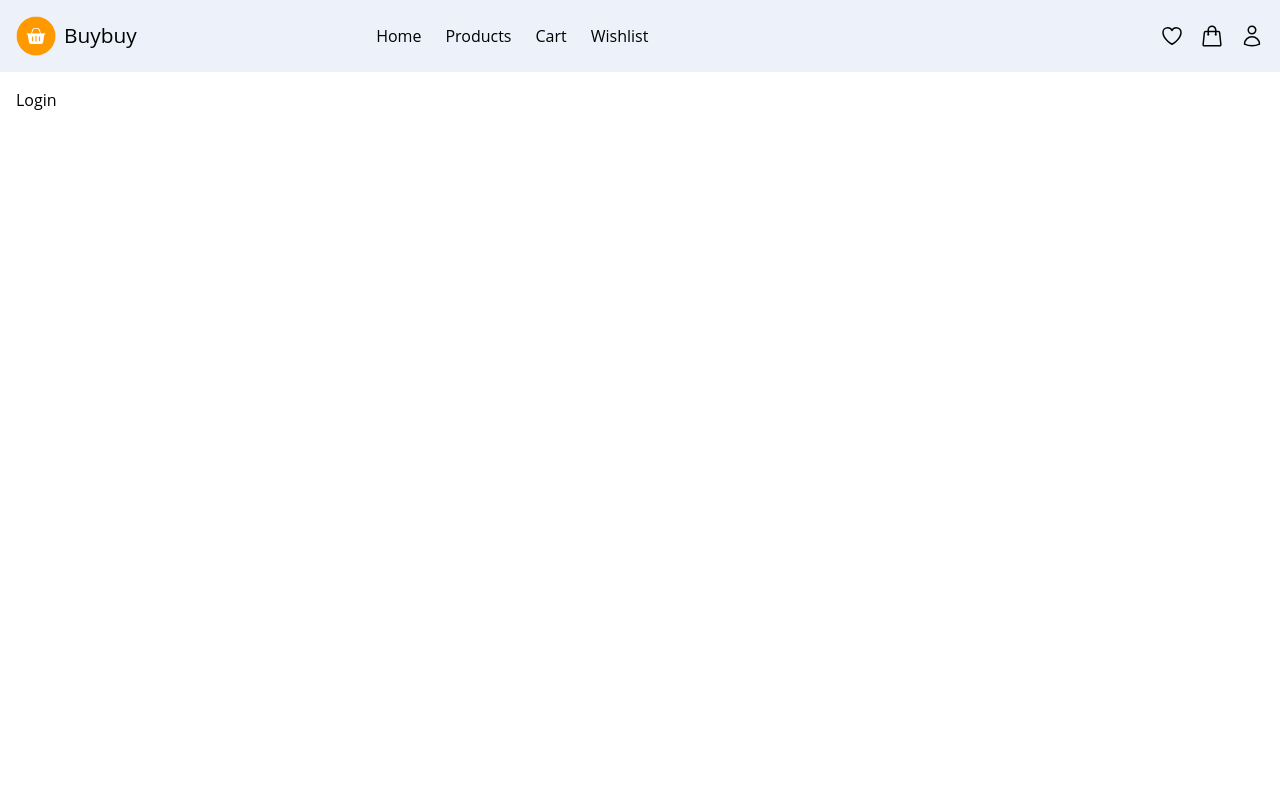
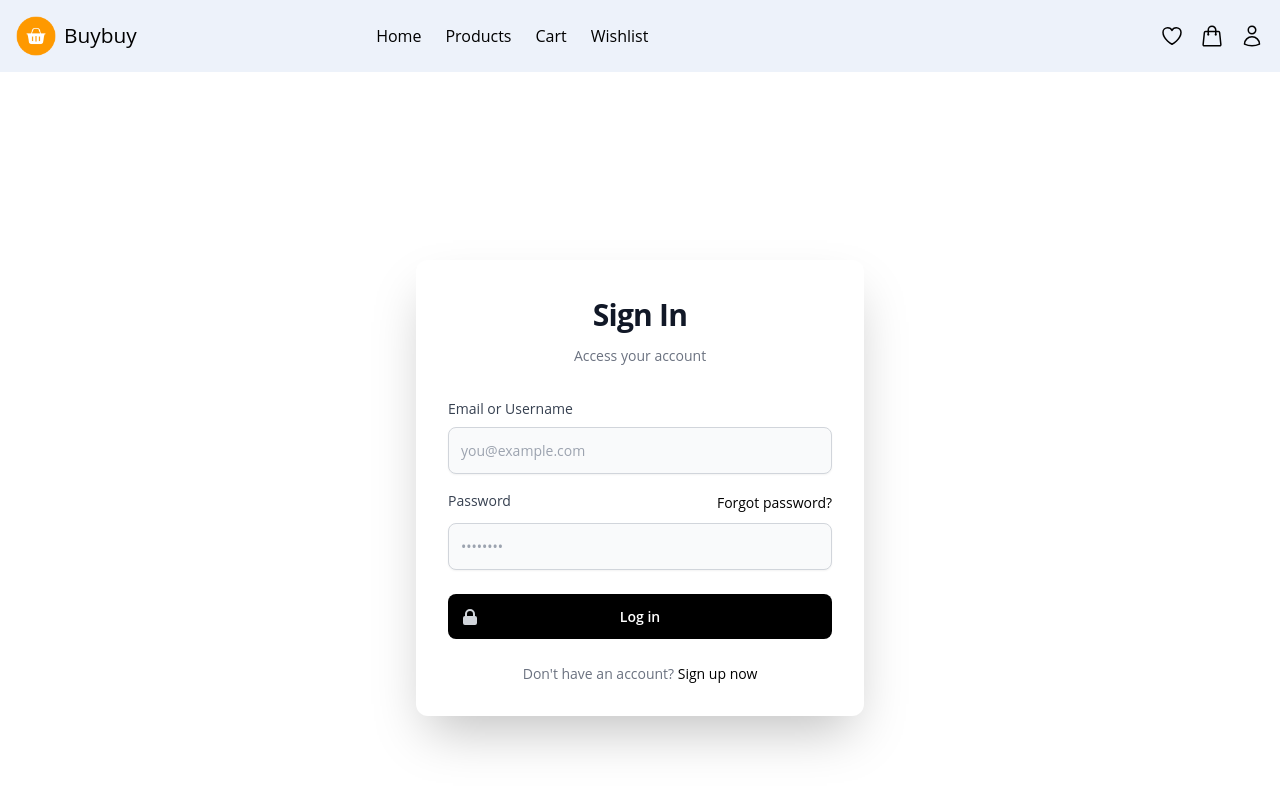
Before and after one commit to hageramadan/Ecommerce_Mearn, a React (Create React App) app: page /login in a window 1280 px wide. Shown: the top 790 px of the page. Built offline with nearby package versions, Linux system fonts and the light colour scheme.

Commit message:
login static page

```diff
--- /dev/null
+++ b/src/Pages/Login/Login.css
@@ -0,0 +1,215 @@
+@import url('https://fonts.googleapis.com/css2?family=Inter:wght@400;500;600;700&display=swap');
+
+* {
+  box-sizing: border-box;
+}
+
+body {
+  font-family: 'Inter', sans-serif;
+  margin: 0;
+  padding: 0;
+}
+
+.login-container {
+  display: flex;
+  align-items: center;
+  justify-content: center;
+  min-height: 100vh;
+  padding: 1rem;
+  /* background-color: #f7f7f7; */
+}
+
+.login-card {
+  width: 100%;
+  max-width: 28rem;
+  padding: 2rem;
+  background-color: white;
+  border-radius: 0.75rem;
+  box-shadow: 0 25px 50px -12px rgba(0, 0, 0, 0.25);
+}
+
+.login-header {
+  text-align: center;
+  margin-bottom: 2rem;
+}
+
+.login-title {
+  font-size: 1.875rem;
+  font-weight: 700;
+  letter-spacing: -0.025em;
+  color: #111827;
+  margin: 0;
+}
+
+.login-subtitle {
+  margin-top: 0.5rem;
+  font-size: 0.875rem;
+  color: #6b7280;
+  margin-bottom: 0;
+}
+
+.login-form {
+  margin-top: 2rem;
+}
+
+.form-fields {
+  display: flex;
+  flex-direction: column;
+  gap: 1rem;
+}
+
+.field-group {
+  display: flex;
+  flex-direction: column;
+}
+
+.field-label {
+  display: block;
+  font-size: 0.875rem;
+  font-weight: 500;
+  color: #374151;
+  margin-bottom: 0.25rem;
+}
+
+.password-header {
+  display: flex;
+  align-items: center;
+  justify-content: space-between;
+  margin-bottom: 0.25rem;
+}
+
+.forgot-password {
+  font-size: 0.875rem;
+}
+
+.forgot-link {
+  font-weight: 500;
+  color: #000000;
+  text-decoration: none;
+  transition: color 0.3s ease;
+}
+
+.forgot-link:hover {
+  color: rgba(0, 0, 0, 0.8);
+}
+
+.field-input-wrapper {
+  margin-top: 0.25rem;
+}
+
+.field-input {
+  appearance: none;
+  display: block;
+  width: 100%;
+  padding: 0.75rem;
+  border: 1px solid #d1d5db;
+  border-radius: 0.5rem;
+  box-shadow: 0 1px 2px 0 rgba(0, 0, 0, 0.05);
+  font-size: 0.875rem;
+  background-color: #f9fafb;
+  color: #111827;
+  transition: all 0.3s ease;
+}
+
+.field-input::placeholder {
+  color: #9ca3af;
+}
+
+.field-input:focus {
+  outline: none;
+  border-color: #000000;
+  box-shadow: 0 0 0 3px rgba(0, 0, 0, 0.1);
+}
+
+.submit-section {
+  margin-top: 1.5rem;
+}
+
+.submit-button {
+  position: relative;
+  width: 100%;
+  display: flex;
+  justify-content: center;
+  align-items: center;
+  padding: 0.75rem 1rem;
+  border: none;
+  font-size: 0.875rem;
+  font-weight: 600;
+  border-radius: 0.5rem;
+  color: white;
+  background-color: #000000;
+  cursor: pointer;
+  transition: all 0.3s ease;
+}
+
+.submit-button:hover {
+  background-color: rgba(0, 0, 0, 0.9);
+}
+
+.submit-button:focus {
+  outline: none;
+  box-shadow: 0 0 0 2px #f3f4f6, 0 0 0 4px #000000;
+}
+
+.submit-button:disabled {
+  opacity: 0.5;
+  cursor: not-allowed;
+}
+
+.button-icon {
+  position: absolute;
+  left: 0;
+  top: 0;
+  bottom: 0;
+  display: flex;
+  align-items: center;
+  padding-left: 0.75rem;
+}
+
+.lock-icon {
+  height: 1.25rem;
+  width: 1.25rem;
+  color: #d1d5db;
+  transition: color 0.3s ease;
+}
+
+.submit-button:hover .lock-icon {
+  color: #f3f4f6;
+}
+
+.signup-section {
+  margin-top: 1.5rem;
+  text-align: center;
+  font-size: 0.875rem;
+}
+
+.signup-text {
+  color: #6b7280;
+  margin: 0;
+}
+
+.signup-link {
+  font-weight: 500;
+  color: #000000;
+  text-decoration: none;
+  transition: color 0.3s ease;
+}
+
+.signup-link:hover {
+  color: rgba(0, 0, 0, 0.8);
+}
+
+/* Responsive design */
+@media (max-width: 640px) {
+  .login-container {
+    padding: 1rem;
+  }
+
+  .login-card {
+    padding: 1.5rem;
+  }
+
+  .login-title {
+    font-size: 1.5rem;
+  }
+}
--- a/src/Pages/Login/Login.js
+++ b/src/Pages/Login/Login.js
@@ -1,9 +1,105 @@
-function Login() {
-    return (
-        <div>
-            <h1>Login</h1>
+import React, { useState } from 'react';
+import './Login.css';
+
+const Login = () => {
+  const [formData, setFormData] = useState({
+    email: '',
+    password: ''
+  });
+
+  const handleChange = (e) => {
+    const { name, value } = e.target;
+    setFormData(prevState => ({
+      ...prevState,
+      [name]: value
+    }));
+  };
+
+  const handleSubmit = (e) => {
+    e.preventDefault();
+    // Handle login logic here
+    console.log('Login attempt:', formData);
+  };
+
+  return (
+    <div className="login-container">
+      <div className="login-card">
+        <div className="login-header">
+          <h1 className="login-title">Sign In</h1>
+          <p className="login-subtitle">Access your account</p>
         </div>
-    );
-}
 
-export default Login
+        <form onSubmit={handleSubmit} className="login-form">
+          <div className="form-fields">
+            <div className="field-group">
+              <label htmlFor="email-address" className="field-label">
+                Email or Username
+              </label>
+              <div className="field-input-wrapper">
+                <input
+                  id="email-address"
+                  name="email"
+                  type="email"
+                  autoComplete="email"
+                  required
+                  className="field-input"
+                  placeholder="you@example.com"
+                  value={formData.email}
+                  onChange={handleChange}
+                />
+              </div>
+            </div>
+
+            <div className="field-group">
+              <div className="password-header">
+                <label htmlFor="password" className="field-label">
+                  Password
+                </label>
+                <div className="forgot-password">
+                  <a href="#" className="forgot-link">
+                    Forgot password?
+                  </a>
+                </div>
+              </div>
+              <div className="field-input-wrapper">
+                <input
+                  id="password"
+                  name="password"
+                  type="password"
+                  autoComplete="current-password"
+                  required
+                  className="field-input"
+                  placeholder="••••••••"
+                  value={formData.password}
+                  onChange={handleChange}
+                />
+              </div>
+            </div>
+          </div>
+
+          <div className="submit-section">
+            <button type="submit" className="submit-button">
+              <span className="button-icon">
+                <svg className="lock-icon" fill="currentColor" viewBox="0 0 20 20" xmlns="http://www.w3.org/2000/svg">
+                  <path clipRule="evenodd" d="M5 9V7a5 5 0 0110 0v2a2 2 0 012 2v5a2 2 0 01-2 2H5a2 2 0 01-2-2v-5a2 2 0 012-2zm8-2v2H7V7a3 3 0 016 0z" fillRule="evenodd"></path>
+                </svg>
+              </span>
+              Log in
+            </button>
+          </div>
+        </form>
+
+        <div className="signup-section">
+          <p className="signup-text">
+            Don't have an account?{' '}
+            <a href="#" className="signup-link">
+              Sign up now
+            </a>
+          </p>
+        </div>
+      </div>
+    </div>
+  );
+};
+
+export default Login;
```
